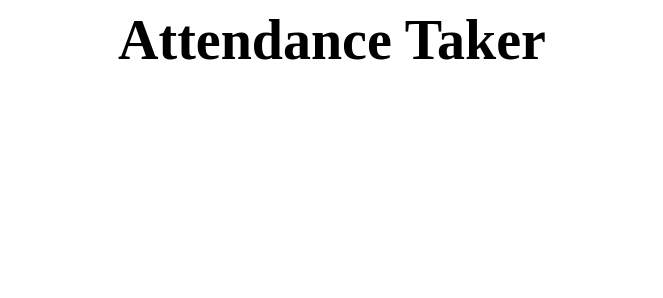
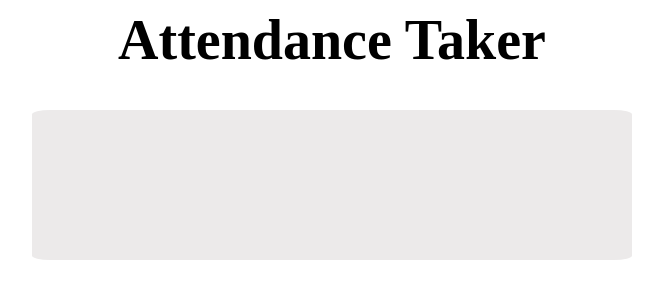
Before and after one commit to kushpatel7764/Attendance_Tracker, a plain HTML site: page index.html in a window 1280 px wide. Shown: the whole page, without its empty margins (308-971 px from the left). Drawn offline with Linux system fonts and the light colour scheme.

Commit message:
updated box

```diff
--- a/style.css
+++ b/style.css
@@ -4,7 +4,14 @@
 }
 
 .Box{
-    background-color: whitesmoke;
+    background-color: rgb(236, 234, 234);
     margin:auto;
 
+    border-radius: 3%;
+
+    border: none;
+
+
+    width: 600px;
+    height: 150px;
 }
```
